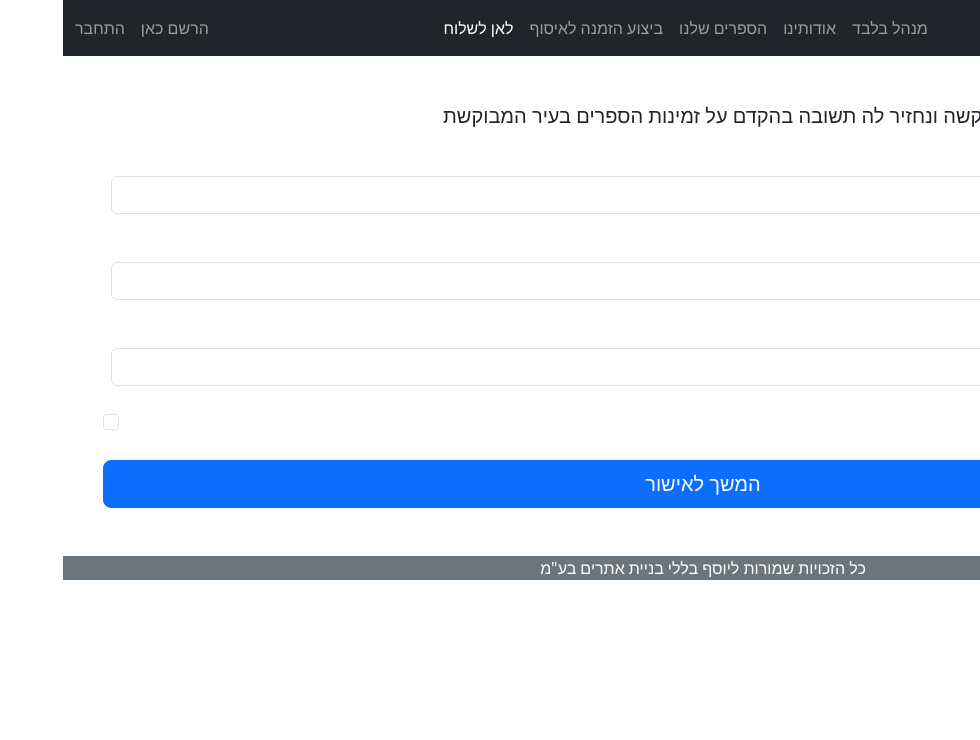
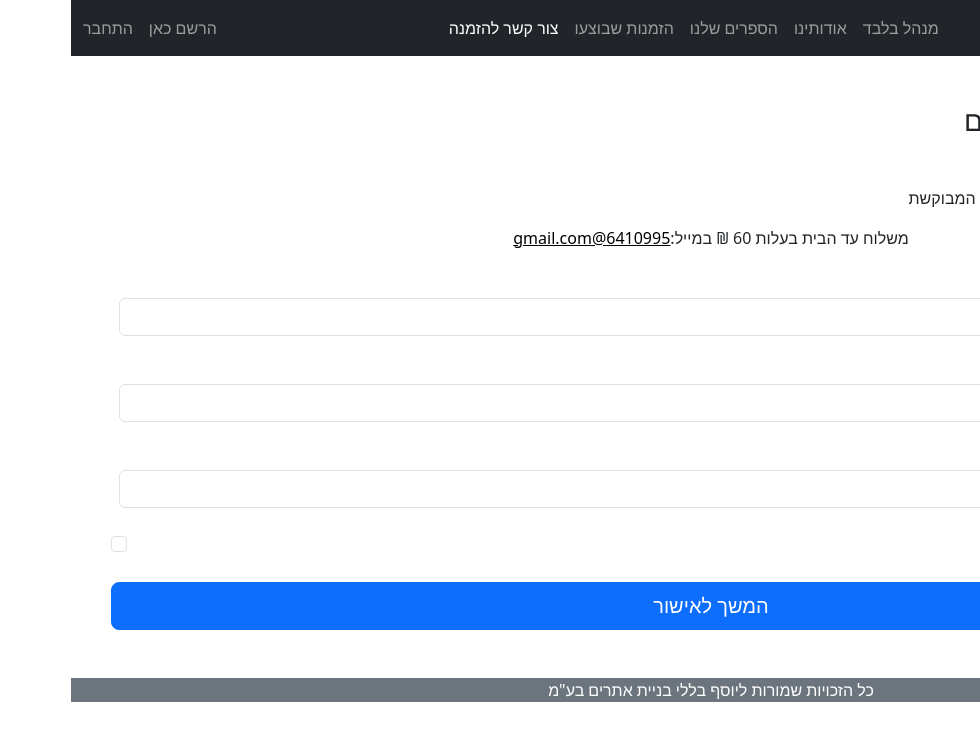
Before and after one commit to yossi2021/baalaha-va-baagada-ts, a React (Create React App) app: page /order in a window 1280 px wide. Shown: the top 740 px of the page, without its empty margins (300-1280 px from the left). Built offline with nearby package versions, Linux system fonts and the light colour scheme.

Commit message:
fix home page

```diff
--- a/src/App.tsx
+++ b/src/App.tsx
@@ -104,7 +104,7 @@ function App() {
 
 
       <Routes>
-          <Route
+          {/* <Route
             path="/"
             element={<><HeaderForm addUser={addUser}
             />
@@ -143,9 +143,13 @@ function App() {
         <Home />
             </>}
 
-            />
+            /> */}
 
 
+          <Route
+            path='/'
+            element={<Home />}
+            />
           <Route
             path='/AboutUs'
             element={<AboutUs />}
--- a/src/auth/AdminOnly.tsx
+++ b/src/auth/AdminOnly.tsx
@@ -5,13 +5,13 @@ function AdminOnly() {
     if (admin === "true") {
         return (
             <h2 className="text-center">
-                You've reached the Administrator page
+                הגעת לדף שמורשה רק למנהל
             </h2>
         )
     }
     return (
-        <div className="text-danger">
-            Forbidden
+        <div className="text-danger text-center">
+            <h2 > אין גישה  </h2>
         </div>
      );
 }
--- a/src/components/Header.tsx
+++ b/src/components/Header.tsx
@@ -52,7 +52,7 @@ function Header() {
                         aria-current="page"
                         to="/books"
                         >
-                            ביצוע הזמנה לאיסוף
+                            הזמנות שבוצעו
                     </NavLink>
                 </li>
 
@@ -63,7 +63,7 @@ function Header() {
                         aria-current="page"
                         to="/Order"
                         >
-                            לאן לשלוח
+                            צור קשר להזמנה
                         </NavLink>
                 </li>
 
--- a/src/components/HeaderForm.tsx
+++ b/src/components/HeaderForm.tsx
@@ -62,7 +62,7 @@ function HeaderForm( { addUser }: Props) {
                     onChange={(e)=> setEmail(e.target.value )}
                     className="form-control mx-3"
                     type="text"
-                    placeholder="כתובת מייל"/>
+                    placeholder="אי-מייל"/>
 
                     <select
                     className="form-select"
--- a/src/pages/Home/Home.tsx
+++ b/src/pages/Home/Home.tsx
@@ -69,7 +69,18 @@ function Home() {
         <img src="https://r-rdesign.co.il/wp-content/uploads/2023/09/dati2.jpg" className="d-block w-100 " alt="תמונת דתיים"/>
         </div>
         </div>
-        {/* <Title content="אתר בהלכה ובאגדה"/> */}
+        <Title content="פתח דבר לשאר ההלכה"/>
+        <p className="text-center">
+        סדרת הספרים שלפניכם מונגשת לכולם,
+
+        לעיתים כשמגיעים ללמוד הלכות יש קושי מסויים מפאת קושי ההבנה של המושגים החדשים או מפאת קושי הלשון והסגנון.
+        <p>
+        </p>ולכן כאן אנו מביאים בעיקר את ההלכות האקטואליות שנוגעות ממש ליום יום לכל רגע ורגע
+        אם זה בשמירת השבת, החגים, טהרה, כשרות, ברכות, וכל מה שהיהודי היקר צריך לסדר יומו
+        </p>
+        <h3 className="text-center">חשוב להבין ולדעת </h3>
+        <p className="text-center"><b> לתועלת הלומדים: ההלכות שבחוברת הינם לבני ספרד ולבני אשכנז
+          ורק שיש חילוקי דינים בין מרן השולחן ערוך לרמ"א צויינו חילוקי דינים אלו.</b></p>
             <ButtonsBar
             updateDisplay={setDisplay}
             selectedCategory={selectedCategory}
--- a/src/pages/Offers/Offers.tsx
+++ b/src/pages/Offers/Offers.tsx
@@ -12,7 +12,7 @@ function Order() {
         />
         <div className="text-center ">
             <p>
-                עלות ספר היא 10 ש"ח, בערים מסויימות מבצעים והנחות
+                עלות ספר היא 10 ש"ח, בערים מסויימות יש מבצעים והנחות
             </p>
             <p>
                 מי שרוכש 100 ספרים מקבל הנחה של 100 ש"ח,   עלות סדרה ספרים עולה 230 ש"ח
--- a/src/pages/Offers/OffersTable.tsx
+++ b/src/pages/Offers/OffersTable.tsx
@@ -89,7 +89,7 @@ function OffersTable() {
                             <tr>
                                 <th className="w-25 " >תאריך</th>
                                 <th className="w-25  ">שם העיר</th>
-                                <th className="w-25 ">המחיר</th>
+                                <th className="w-25 ">המחיר המעודכן לספר</th>
                             </tr>
                         </thead>
                         <tbody>
--- a/src/pages/Order.tsx
+++ b/src/pages/Order.tsx
@@ -44,7 +44,19 @@ function Offers() {
 
 
         <main className="text-end p-5">
-            <h5 className="mb-3">בדוק האם יש בעיר הזו ספרים , שלח בקשה ונחזיר לה תשובה בהקדם על זמינות הספרים בעיר המבוקשת</h5>
+            <h3 className="mb-3">בדוק האם יש בעיר הזו ספרים</h3>
+            <h5>
+            שלח בקשתך אלינו
+            </h5>
+            ונחזיר לך תשובה בהקדם על זמינות הספרים בעיר המבוקשת
+            <p>
+
+            </p>
+            <p className="text-center">
+            משלוח עד הבית בעלות 60 ₪ במייל:
+            <a href="mailto:6410995@gmail.com" className="text-black">6410995@gmail.com</a>
+            </p>
+
             <form
                 onSubmit={handleSubmit}
                 className="needs-validation"
@@ -52,7 +64,7 @@ function Offers() {
                 <div className="row g-3">
                     <div className="col-12">
                         <label className="form-label">
-                            הספר שאני רוצה
+                            האם יש בעיר...
                             </label>
                         <select
                         name="vacation"
@@ -131,6 +143,8 @@ function Offers() {
             </form>
         </main>
 
+
+
         <footer>
         <div >
           <p className="text-center text-white bg-secondary">
--- a/src/pages/books/AddForm.tsx
+++ b/src/pages/books/AddForm.tsx
@@ -74,7 +74,7 @@ function AddForm({ addBooks }: Props ) {
         onChange={(e) => setDate(e.target.value)}
         className="form-control me-3 text-center"
          type="text"
-         placeholder="תאריך איסוף"
+         placeholder="תאריך"
           />
         <input
         value={location}
--- a/src/pages/books/books.tsx
+++ b/src/pages/books/books.tsx
@@ -65,7 +65,7 @@ function Books() {
             <BookContext.Provider value={{books , delBook}}>
                 <div className="text-center">
                     <h3 className="mt-5">
-                    כאן תוכל לבצע הזמנה לאיסוף עצמי</h3></div>
+                    כאן תוכל לבדוק את ההזמנות שבוצעו</h3></div>
 
                 {
                 books.length === 0 &&
@@ -79,9 +79,9 @@ function Books() {
                     <table className="table table-hover">
                                 <thead>
                                     <tr>
-                                        <th className="w-25">תאריך איסוף</th>
-                                        <th className="w-25">אאסוף מהעיר...</th>
-                                        <th className="w-50">כמות הספרים שאקח</th>
+                                        <th className="w-25">תאריך הזמנות קודמות</th>
+                                        <th className="w-25">נרכש בעיר</th>
+                                        <th className="w-50">מחיר הספרים</th>
                                         <th></th>
                                     </tr>
                                 </thead>
```
